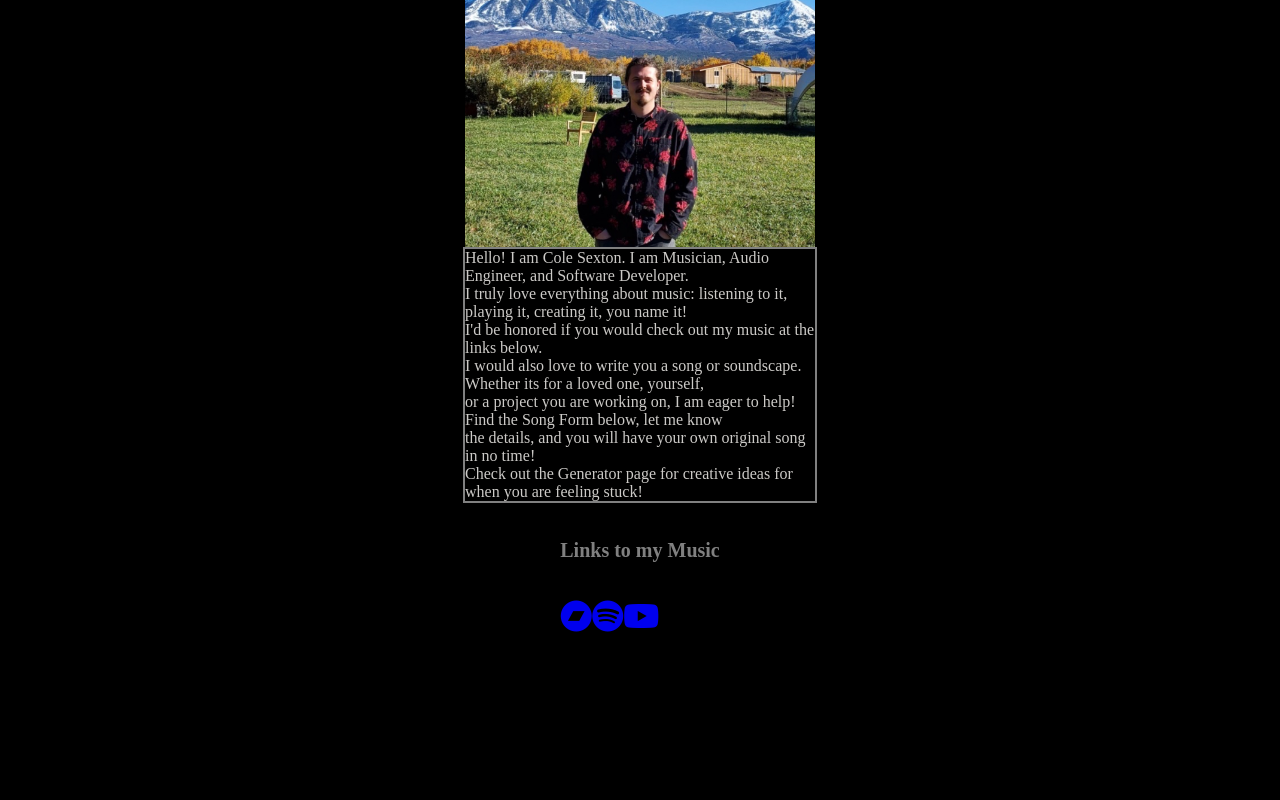
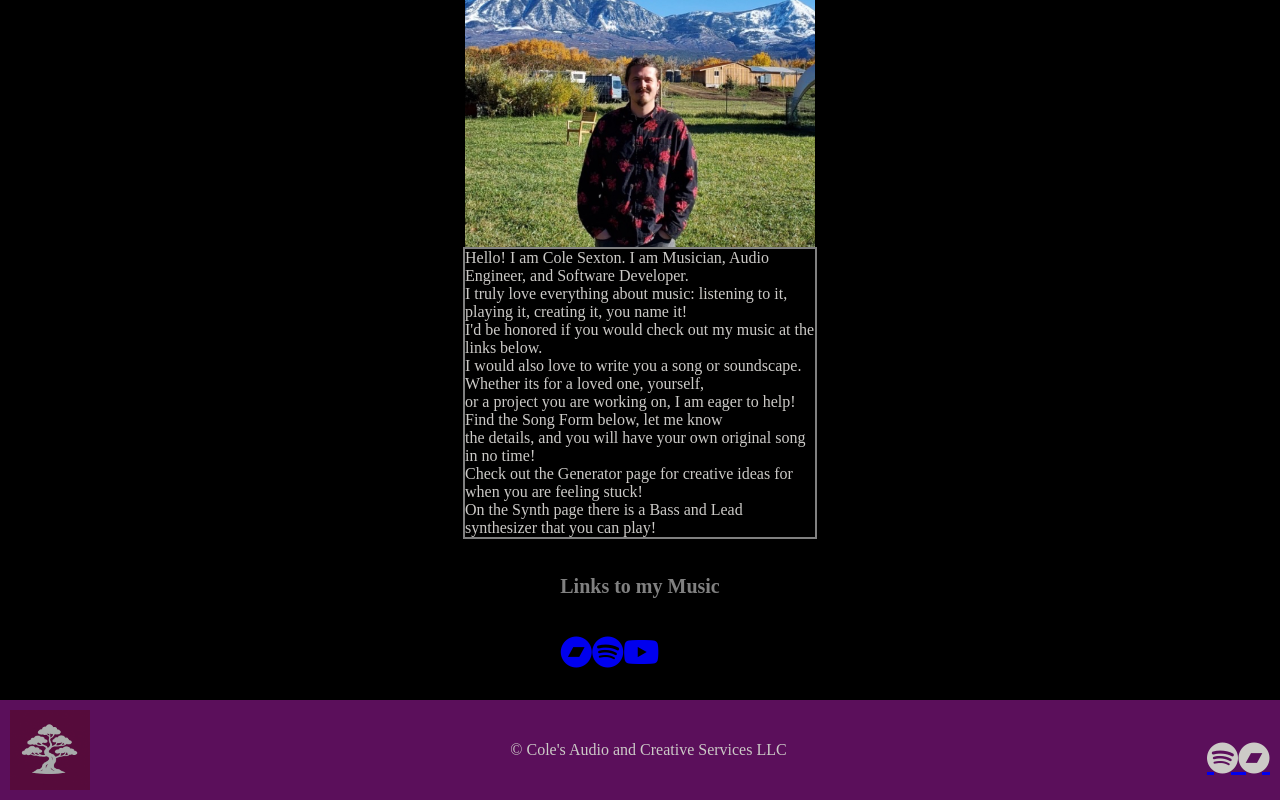
Before and after one commit to ColeSexton/U2-Final-Cole-S, a React (Vite) app in the folder final-U1-frontend/coles-webpage/: page /Bio in a window 1280 px wide. Shown: the part 278-1078 px from the top of the page. Before the commit the page ends 926 px from the top, so only its background shows below. Built offline with nearby package versions, Linux system fonts and the light colour scheme.

Commit message:
updated footer component, css, and bio page to have footer

```diff
--- a/final-U1-frontend/coles-webpage/src/App.css
+++ b/final-U1-frontend/coles-webpage/src/App.css
@@ -125,10 +125,21 @@ cursor:default;
 
 
 
+.pageContainer {
+    display: flex;
+    flex-direction: column;
+    min-height: 100vh;
+}
 
+.bioWrap{
+    flex: 1;
+    display: flex;
+    flex-direction: column;
+    align-items: center;
+    padding-bottom: 2rem;
+}
 
 #bioP{
-    display: flexbox;
     margin: auto;
     width: 350px;
     color: rgb(204, 202, 199);
@@ -139,7 +150,8 @@ cursor:default;
     display: flex;
     justify-content: center;
     color: rgb(204, 202, 199);
-
+    gap: 1rem;
+    margin-top: 1rem;
 
 }
 
--- a/final-U1-frontend/coles-webpage/src/components/Bio.jsx
+++ b/final-U1-frontend/coles-webpage/src/components/Bio.jsx
@@ -6,8 +6,9 @@ import { FaYoutube } from "react-icons/fa";
 const Bio = () =>{
 
     return(
-        <div>
+        <div className="bioPageContainer">
             <Header/>
+            <div className="bioWrap">
 
             <img id="profilePic" src= "/profilePIC.jpg" alt="Cole in Colorado, in front of mountains."/>
 
@@ -19,11 +20,12 @@ const Bio = () =>{
                 I would also love to write you a song or soundscape. Whether its for a loved one, yourself,<br />
                 or a project you are working on, I am eager to help! Find the Song Form below, let me know<br />
                 the details, and you will have your own original song in no time! <br />
-                Check out the Generator page for creative ideas for when you are feeling stuck!
+                Check out the Generator page for creative ideas for when you are feeling stuck! <br/>
+                On the Synth page there is a Bass and Lead synthesizer that you can play!
             </p>
 
                 <div id="bioLinks">
-                    <p>
+                    <div>
                         <h3>Links to my Music</h3>
                         <br />
 
@@ -34,10 +36,14 @@ const Bio = () =>{
                         <a href={'https://open.spotify.com/artist/4ZsyQ1tTX0Fqz6PrUw2MsW'} target="_blank"><i className="fa-brands fa-spotify fa-2x" /></a>
 
                         <a href={'https://www.youtube.com/watch?v=LZc4Tk4U1_M&list=OLAK5uy_m34yo8HtKXGJtFsrj5ygXFrp4UA9RtRw0'} target="_blank"><i className="fa-brands fa-youtube fa-2x" /></a>
-                    </p>
+                    </div>
 
 
                 </div>
+
+            </div>
+
+            <Footer />
 
         </div>
     )
--- a/final-U1-frontend/coles-webpage/src/components/reuse/Footer.css
+++ b/final-U1-frontend/coles-webpage/src/components/reuse/Footer.css
@@ -4,9 +4,7 @@ html, body {
   width: 100%;
 }
 footer {
-  position: fixed;
-  bottom: 0;
-  width: 100vw;
+  width: 100%;
   display: flex;
   justify-content: space-between;
   align-items: center;
@@ -14,7 +12,6 @@ footer {
   color: rgb(204, 202, 199);
   background-color: #5b0f5b;
   box-sizing: border-box;
-  z-index: 1000;
 }
 
 #footerLeft, #footerCenter, #footerRight {
--- a/final-U1-frontend/coles-webpage/src/components/synth/SynthTrack.css
+++ b/final-U1-frontend/coles-webpage/src/components/synth/SynthTrack.css
@@ -19,17 +19,14 @@ h3{
 .synth1,
 .synth2{
   display: block;
-  border: #5b0f5b;
-  border-radius: 10px;
-  border-style:double;
-  padding-bottom: 20px;
+  padding-bottom: 5px;
 }
 
 
 .piano{
   position: relative;
   width: fit-content;
-  margin: 2rem auto;
+  margin: 1rem auto;
 }
 
 .white-keys {
```
